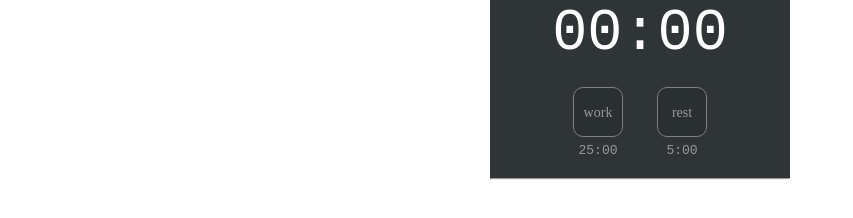
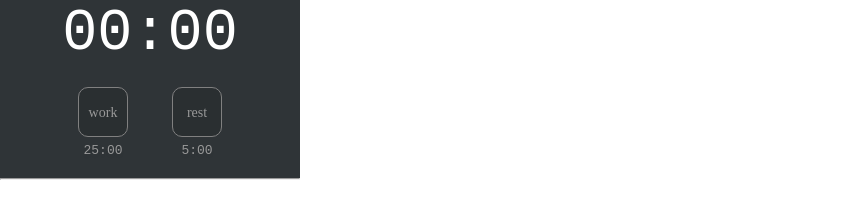
Before and after one commit to kemal0920/notion, a plain HTML site: page pomodoro.html in a window 1280 px wide. Shown: the whole page, without its empty margins (0-853 px from the left). Drawn offline with Linux system fonts and the light colour scheme.

Commit message:
Update pomodoro.html

```diff
--- a/pomodoro.html
+++ b/pomodoro.html
@@ -38,8 +38,8 @@
 		}
 
 		#wrapper {
-			margin-left: auto;
-			margin-right: auto;
+			margin-left: 0;
+			margin-right: 0;
 			width: 300px;
 			border: 0px solid #444;
 			text-align: center;
@@ -54,7 +54,7 @@
 
 		button {
 			background-color: #fbfbfb;
-			border: 2px solid#ffffff;
+			border: 2px solid #ffffff;
 		}
 
 		body[data-theme="dark"] button {
@@ -68,7 +68,7 @@
 
 		.time {
 			margin-top: 0px;
-			margin-bottom: 20px;
+			margin-bottom: 0px;
 			font-size: 4.5em;
 			font-family: monospace;
       color: #ffffff;
@@ -91,7 +91,7 @@
 		}
 
 		#pomodoro-controls .button-container + .button-container {
-			margin-left: 30px;
+			margin-left: 40px;
 		}
 
 		#pomodoro-controls .button-container .button {
@@ -109,10 +109,6 @@
 		#counter-controls .button {
 			vertical-align: middle;
 			display: inline-block;
-		}
-
-		#counter-controls .button + .button {
-			margin-left: 30px;
 		}
 
 		.button {
```
